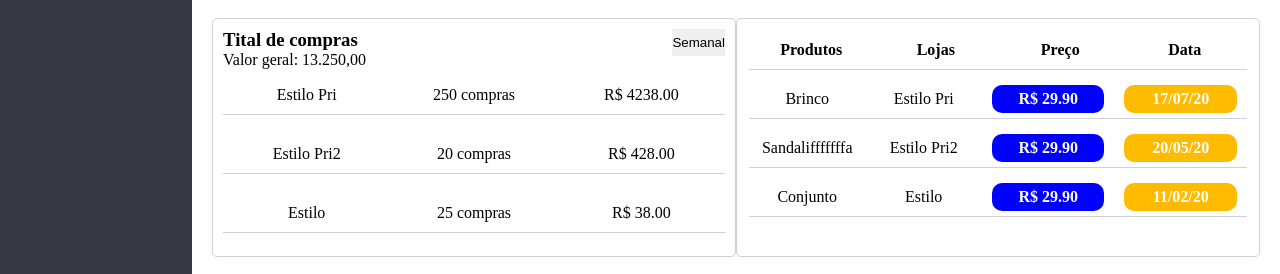
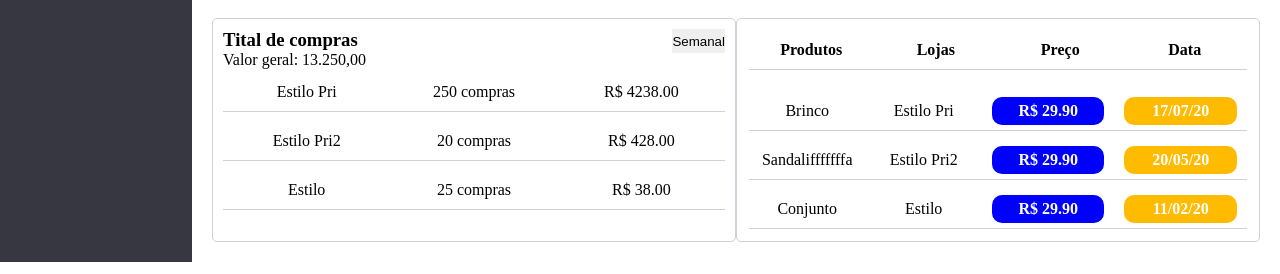
Before and after one commit to Lima08/Bagy-Dashboard, a React (Create React App) app: page / in a window 1280 px wide. Shown: the part 667-941 px from the top of the page. Built offline with nearby package versions, Linux system fonts and the light colour scheme.

Commit message:
Ajusta table.

```diff
--- a/src/components/FooterBoard/ProductsBoard.jsx
+++ b/src/components/FooterBoard/ProductsBoard.jsx
@@ -4,12 +4,15 @@ export default function ProductsBoard() {
   return (
     <section className="footerboard-section">
       <table className="footerboard-table">
+        <thead>
           <tr>
             <th>Produtos</th>
             <th>Lojas</th>
             <th>Preço</th>
             <th>Data</th>
           </tr>
+        </thead>
+        <tbody>
           <tr>
             <td>Brinco</td>
             <td>Estilo Pri</td>
@@ -28,6 +31,7 @@ export default function ProductsBoard() {
             <td className='table-price'>R$ 29.90</td>
             <td className='table-data'>11/02/20</td>
           </tr>
+        </tbody>
       </table>
     </section>
   );
--- a/src/components/FooterBoard/TotalPurchases.jsx
+++ b/src/components/FooterBoard/TotalPurchases.jsx
@@ -13,6 +13,7 @@ export default function TotalPurchases() {
       </div>
 
       <table className='footer-body'>
+          <tbody>
             <tr>
               <td>Estilo Pri </td>
               <td>250 compras </td>
@@ -28,6 +29,7 @@ export default function TotalPurchases() {
               <td>25 compras </td>
               <td>R$ 38.00 </td>
             </tr>
+          </tbody>
       </table>
     </section>
   );
```
Lines whose indentation alone changed are shown as unchanged.
